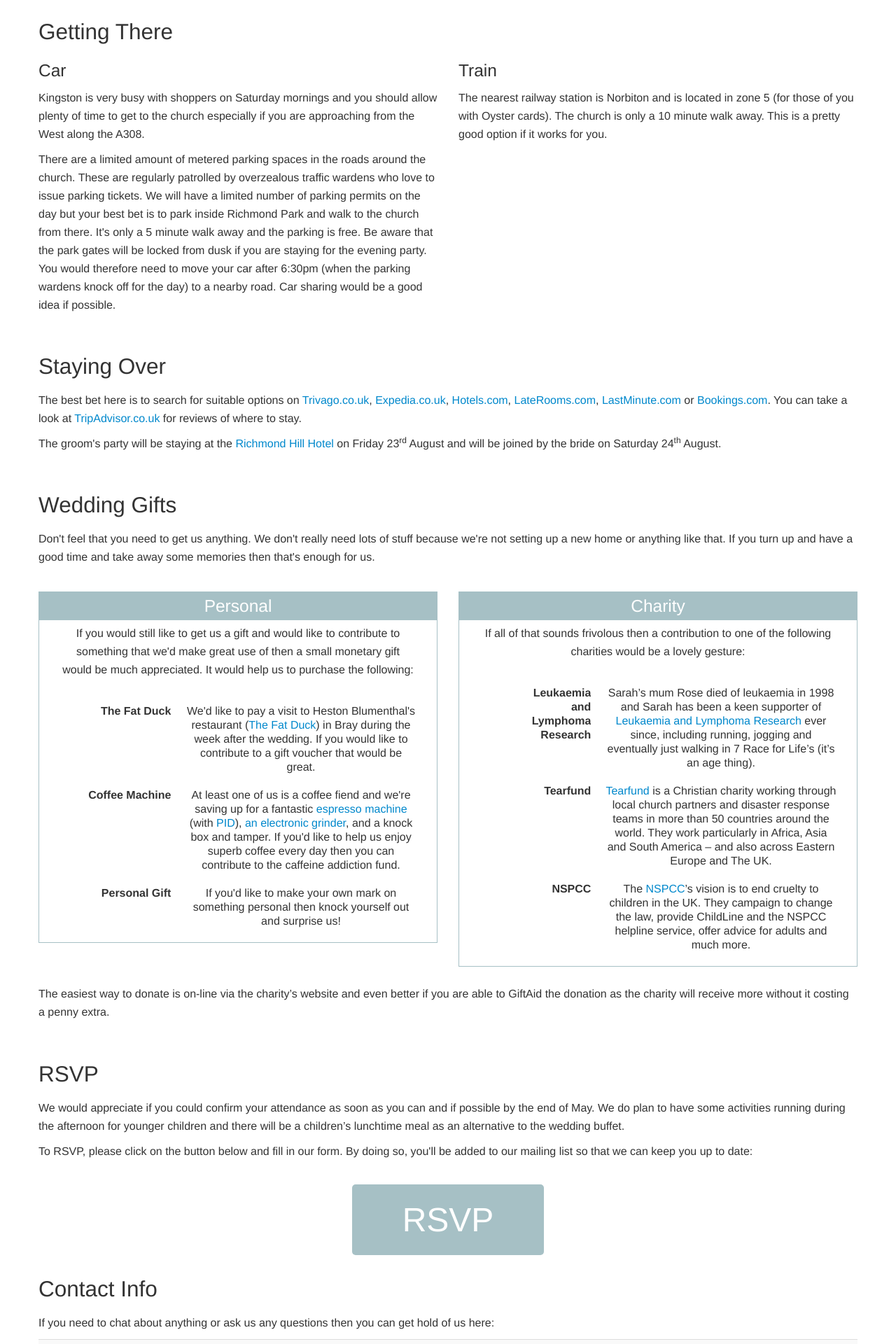
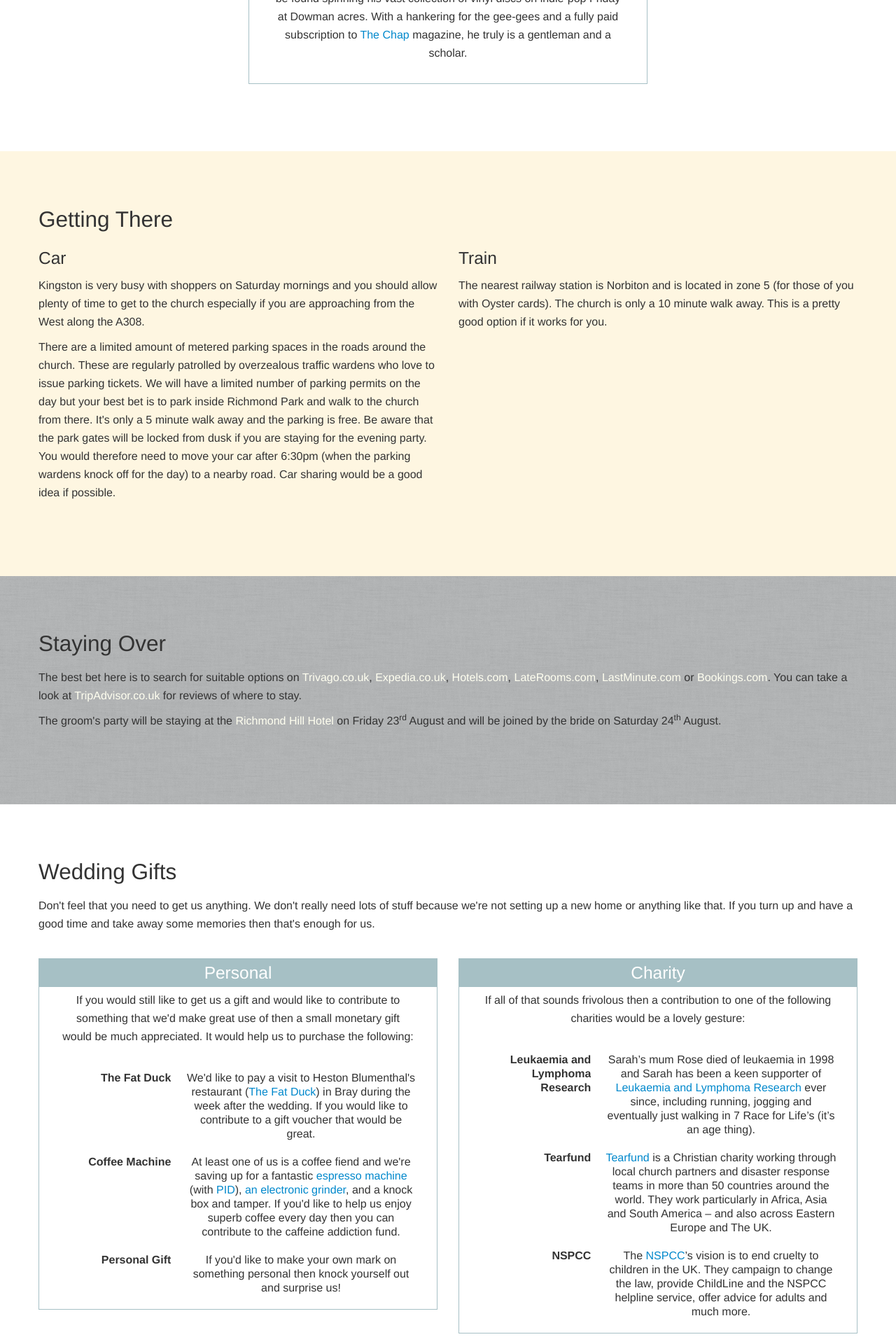
Before and after one commit to jonurry/wedding, a PHP site: page / in a window 1280 px wide. Shown: the part 4120-6040 px from the top of the page at 70% size. Run offline with PHP 8.4, Linux system fonts and the light colour scheme; some libraries are stand-ins or nearby versions; some web fonts are replaced.

Commit message:
Changed to full with coloured background sections. Added textures. Altered colours.

```diff
--- a/css/main.css
+++ b/css/main.css
@@ -4,13 +4,44 @@
    Author's custom styles
    ========================================================================== */
 
+.navbar-fixed-top, .navbar-fixed-bottom, .navbar-static-top {
+    margin: 0;
+}
+
 body {
     font: 16px/26px 'AvenirNextLTW01-Regular', "Helvetica Neue", Helvetica, Arial, sans-serif;
     background-color: white; /*#fffff0; /* ivory */
 }
 
-#venue.container {
-    /*background: white;    d9e4e7 is light teal */
+.container {
+    padding-right: 20px;
+    padding-left: 20px;
+}
+
+#hero {
+    background-image: url('../img/teal.png');
+    background-color: #A6C0C5; /* teal */
+}
+
+#venue, #travel, #cast, #travel, #hotels, #gifts, #rsvp {
+    padding-top: 2em;
+    padding-bottom: 6em;
+}
+
+#venue, #travel {
+    background-image: url('../img/ivory.png');
+    background-color: #fffff0; /* ivory */
+}
+
+#hotels {
+    background-image: url('../img/silver.png');
+    background-color: silver; /* #E5E7E8; /* light silver sand */
+    /* #c0c0c0; /* silver */
+}
+
+#rsvp {
+    background-image: url('../img/teal.png');
+    background-color: #A6C0C5; /* teal */ /* #4b3621; /* cafe noir */
 }
 
 .hero-unit h1 {
@@ -38,6 +69,8 @@
 
 .hero-unit {
     padding: 60px 20px;
+    background-image: inherit;
+    background-color: inherit;
 }
 
 h1, h2, h3 {
@@ -80,9 +113,10 @@
 
 #location .when {
     color: white;
-    text-shadow: 0px 0px 3px #9c5503;
-    background-color: #F08204; /* orange */
-    background-color: rgba(240, 130, 4, .75); /* orange 50% opacity */
+    font-weight: bold;
+    text-shadow: 0px 0px 2px #222222;
+    background-image: url('../img/silver.png');
+    background-color: #A6C0C5; /* teal */
     padding: 10px 0;
     -webkit-border-radius: 6px;
     -moz-border-radius: 6px;
@@ -126,17 +160,33 @@
   }
 }
 
+#hotels a {
+    color: #fffff0; /* ivory */
+}
+
 #rsvp a {
     text-decoration: none;
     font-size: 3em;
-    color: #fff; /* white */
-    background-color: #A6C0C5; /* teal */
-    border-radius: 5px;
+    color: #555555;
+    background-image: url('../img/ivory.png');
+    background-color: #fffff0;
+    border: 1px solid #cfcfc0;
+    border-right: none;
+    border-bottom: none;
+    border-radius: 10px;
     padding: .5em 1.5em;
+    -webkit-box-shadow: -1px -1px 10px #D9D9CA;
+    -moz-box-shadow: -1px -1px 10px #D9D9CA;
+    box-shadow: inset -1px -1px 10px #D9D9CA;
 }
 
 #contact table tr td {
     text-align: center;
+}
+
+footer {
+    padding-top: 2em;
+    /* background-color: #333333; /* cafe noir */
 }
 
 footer #agile-web {
@@ -150,6 +200,14 @@
 
 footer #agile-web .agile-web-logo a {
     text-decoration: none;
+}
+
+footer #agile-web a {
+    color: silver; /* #A6C0C5; */
+}
+
+footer #agile-web a:hover {
+    color: #333333; /* #F08204; */
 }
 
 footer #agile-web .copyright {
@@ -173,6 +231,24 @@
     #rsvp a {
         font-size: 2.4em;
         padding: 0.3em 1em;
+    }
+
+}
+
+@media only screen and (max-width: 767px) {
+
+    /* ===============
+        single column
+       =============== */
+
+    body {
+        padding-right: 0;
+        padding-left: 0;
+    }
+
+    #venue, #travel, #cast, #travel, #hotels, #gifts, #rsvp {
+        padding-top: 2em;
+        padding-bottom: 6em;
     }
 
 }
@@ -250,6 +326,10 @@
     /* ===============
        Responsive menu
        =============== */
+    body {
+        padding-top: 40px;
+    }
+
     .hero-unit h1 {
         font-size: 4em;
         line-height: 2em;
--- a/index.html
+++ b/index.html
@@ -78,7 +78,8 @@
             </div>
         </div>
 
-        <div id="hero" class="container">
+        <div id="hero">
+            <div class="container">
                 <!-- Main hero unit for a primary marketing message or call to action -->
                 <div class="hero-unit">
                     <h1>Sarah <span class="heart">&hearts;</span> Jonny</h1>
@@ -87,9 +88,11 @@
                     </div>
                     <p class="sub-heading">are getting married!</p>
                 </div>
+            </div>
         </div> <!-- /container -->
 
-        <div id="venue" class="container">
+        <div id="venue">
+            <div class="container">
                 <section class="row">
                     <div class="span12">
                         <h2>When and Where</h2>
@@ -116,8 +119,10 @@
                     </div>
                 </section>
             </div> <!-- /container -->
+        </div>
 
-        <div id="cast" class="container">
+        <div id="cast">
+            <div class="container">
                 <section class="row">
                     <div class="span12">
                         <h2>The Cast</h2>
@@ -174,8 +179,10 @@
                     </div>
                 </section>
             </div> <!-- /container -->
+        </div>
 
-        <div id="travel" class="container">
+        <div id="travel">
+            <div class="container">
                 <section class="row">
                     <div class="span12">
                         <h2>Getting There</h2>
@@ -194,8 +201,10 @@
                     </div>
                 </section>
             </div> <!-- /container -->
+        </div>
 
-        <div id="hotels" class="container">
+        <div id="hotels">
+            <div class="container">
                 <section>
                     <h2>Staying Over</h2>
                     <p>The best bet here is to search for suitable options on <a href="http://www.trivago.co.uk/">Trivago.co.uk</a>, <a href="http://www.expedia.co.uk/Hotels">Expedia.co.uk</a>, <a href="http://www.hotels.com/">Hotels.com</a>, <a href="http://www.laterooms.com/">LateRooms.com</a>, <a href="http://www.lastminute.com/site/travel/hotels/">LastMinute.com</a> or <a href="http://www.booking.com/">Bookings.com</a>. You can take a look at <a href="http://www.tripadvisor.co.uk/Hotels">TripAdvisor.co.uk</a> for reviews of where to stay.</p>
@@ -203,8 +212,10 @@
                     <!-- trip advisor ratings links etc... -->
                 </section>
             </div> <!-- /container -->
+        </div>
 
-        <div id="gifts" class="container">
+        <div id="gifts">
+            <div class="container">
                 <section>
                     <h2>Wedding Gifts</h2>
                     <p>Don't feel that you need to get us anything. We don't really need lots of stuff because we're not setting up a new home or anything like that. If you turn up and have a good time and take away some memories then that's enough for us.</p>
@@ -230,7 +241,7 @@
                             <h3>Charity</h3>
                             <p>If all of that sounds frivolous then a contribution to one of the following charities would be a lovely gesture:</p>
                             <dl class="dl-horizontal">
-                            <dt id="leukaemia-tooltip" data-toggle="tooltip" title="Leukaemia and Lymphoma Research">Leukaemia</br>and</br>Lymphoma</br>Research</dt>
+                                <dt>Leukaemia and</br>Lymphoma</br>Research</dt>
                                 <dd>Sarah’s mum Rose died of leukaemia in 1998 and Sarah has been a keen supporter of <a href="http://www.leukaemialymphomaresearch.org.uk">Leukaemia and Lymphoma Research</a> ever since, including running, jogging and eventually just walking in 7 Race for Life’s (it’s an age thing).</dd>
                             </dl>
                             <dl class="dl-horizontal">
@@ -247,8 +258,10 @@
                     <p>The easiest way to donate is on-line via the charity’s website and even better if you are able to GiftAid the donation as the charity will receive more without it costing a penny extra.</p>
                 </section>
             </div> <!-- /container -->
+        </div>
 
-        <div id="rsvp" class="container">
+        <div id="rsvp">
+            <div class="container">
                 <section>
                     <h2>RSVP</h2>
                     <p>We would appreciate if you could confirm your attendance as soon as you can and if possible by the end of May. We do plan to have some activities running during the afternoon for younger children and there will be a children’s lunchtime meal as an alternative to the wedding buffet.</p>
@@ -258,9 +271,11 @@
                     <p class="text-center"><a href="http://eepurl.com/xtQG1">RSVP</a></p>
                 </section>
             </div> <!-- /container -->
+        </div>
 
+        <!--
+        <div id="social">
             <div class="container">
-            <!--
                 <section id="socialcount">
                     <h2>Share the love</h2>
                     <ul class="socialcount" data-url="http://wedding.urry.me/" data-share-text="I'm going to Jonny and Sarah's wedding!">
@@ -269,7 +284,12 @@
                         <li class="googleplus"><a href="https://plus.google.com/share?url=http://wedding.urry.me/" title="Share on Google Plus"><span class="social-icon icon-googleplus"></span><span class="count">+1</span></a></li>
                     </ul>
                 </section>
+            </div>
+        </div>
         -->
+
+        <div id="contact">
+            <div class="container">
                 <section id="contact">
                     <h2>Contact Info</h2>
                     <p>If you need to chat about anything or ask us any questions then you can get hold of us here:</p>
@@ -309,6 +329,7 @@
                     </table>
                 </section>
             </div> <!-- /container -->
+        </div>
 
         <hr>
 
@@ -342,15 +363,14 @@
 
             $('#navbar').scrollspy();
 
-            $('#leukaemia-tooltip').tooltip();
-
             $(".static_map").remove();
 
             var myLatlng = new google.maps.LatLng(51.417817, -0.285290);
             var mapOptions = {
                 zoom: 16,
                 center: myLatlng,
-                mapTypeId: google.maps.MapTypeId.ROADMAP
+                mapTypeId: google.maps.MapTypeId.ROADMAP,
+                scrollwheel: false
             }
             var map = new google.maps.Map(document.getElementById("map_church"), mapOptions);
 
```
Also changed, not shown: dandelion.yml (added, +27 -0 lines), img/ivory.png (added), img/silver.png (added), img/tandem.jpg, img/tandem.png, img/teal.png (added). Lines whose indentation alone changed are shown as unchanged.
